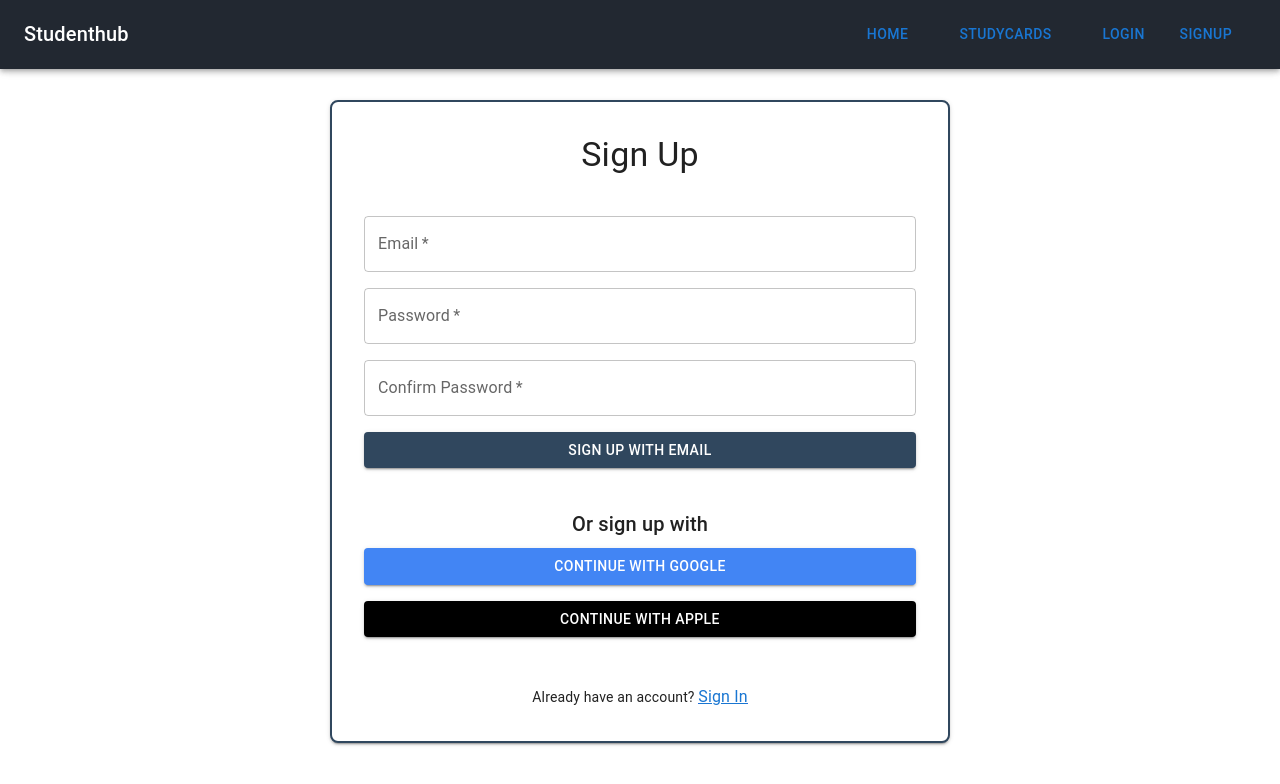
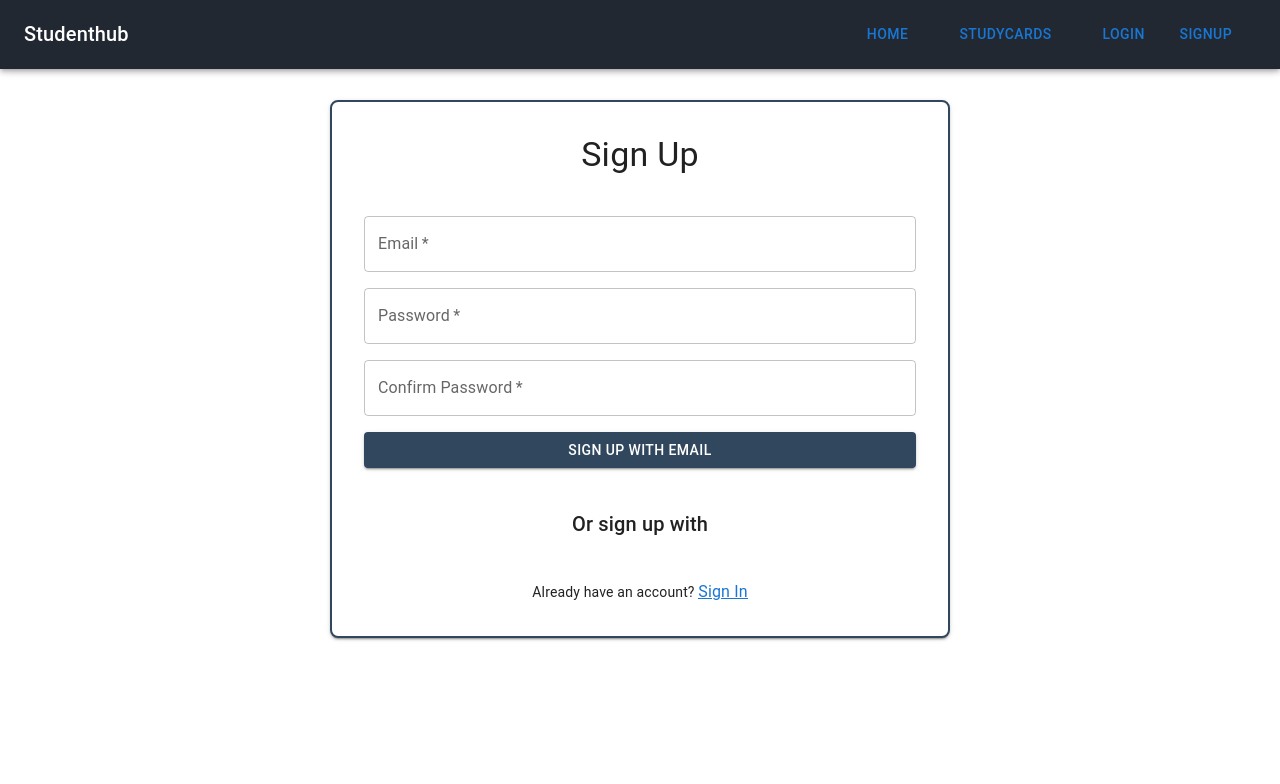
Before and after one commit to Abdul1013/Studenthub, a Next.js app: page /sign-up in a window 1280 px wide. Shown: the top 784 px of the page. Built offline with nearby package versions, Linux system fonts and the light colour scheme; no server answers.

Commit message:
removed third party authentication sign in functionality

```diff
--- a/app/sign-up/page.js
+++ b/app/sign-up/page.js
@@ -44,37 +44,6 @@ export default function SignUpPage() {
     }
   };
 
-  const handleGoogleSignIn = async () => {
-    e.preventDefault();
-    const provider = new GoogleAuthProvider();
-    try {
-      await signInWithPopup(auth, provider);
-      setSuccessMessage(
-        "Sign-up with Google successful! Redirecting to sign-in page..."
-      );
-      setTimeout(() => {
-        router.push("/sign-in");
-      }, 3000);
-    } catch (error) {
-      setError(error.message);
-    }
-  };
-
-  const handleAppleSignIn = async () => {
-    e.preventDefault();
-    const provider = new OAuthProvider("apple.com");
-    try {
-      await signInWithPopup(auth, provider);
-      setSuccessMessage(
-        "Sign-up with Apple successful! Redirecting to sign-in page..."
-      );
-      setTimeout(() => {
-        router.push("/sign-in");
-      }, 3000);
-    } catch (error) {
-      setError(error.message);
-    }
-  };
 
   return (
     <Container
@@ -175,39 +144,7 @@ export default function SignUpPage() {
             Or sign up with
           </Typography>
 
-          <Button
-            variant="contained"
-            onClick={handleGoogleSignIn}
-            sx={{
-              backgroundColor: "#4285F4",
-              color: "#FFF",
-              mb: 2,
-              "&:hover": {
-                backgroundColor: "#357ae8",
-              },
-              cursor: "pointer",
-            }}
-            fullWidth
-          >
-            Continue with Google
-          </Button>
 
-          <Button
-            variant="contained"
-            onClick={handleAppleSignIn}
-            sx={{
-              backgroundColor: "#000",
-              color: "#FFF",
-              mb: 2,
-              "&:hover": {
-                backgroundColor: "#333",
-              },
-              cursor: "pointer",
-            }}
-            fullWidth
-          >
-            Continue with Apple
-          </Button>
 
           <Typography variant="body2" sx={{ mt: 4 }}>
             Already have an account?{" "}
```
